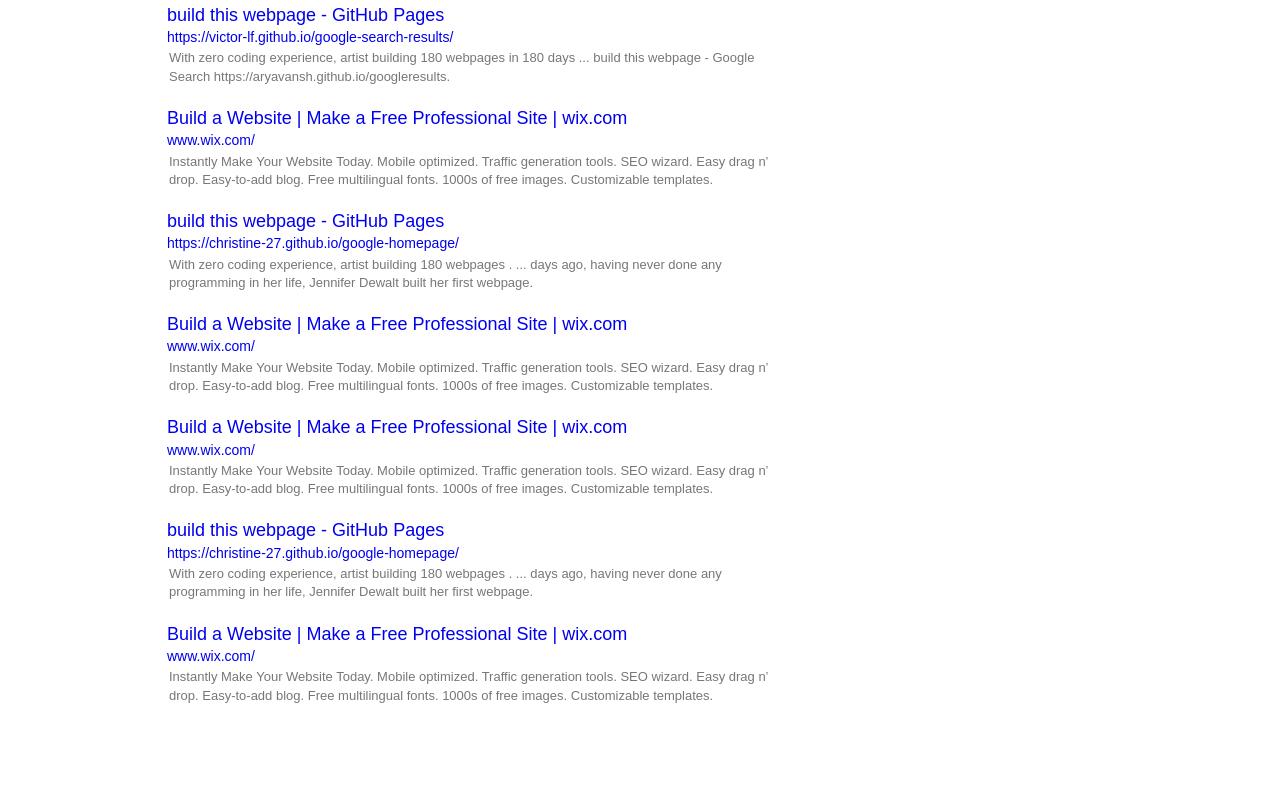
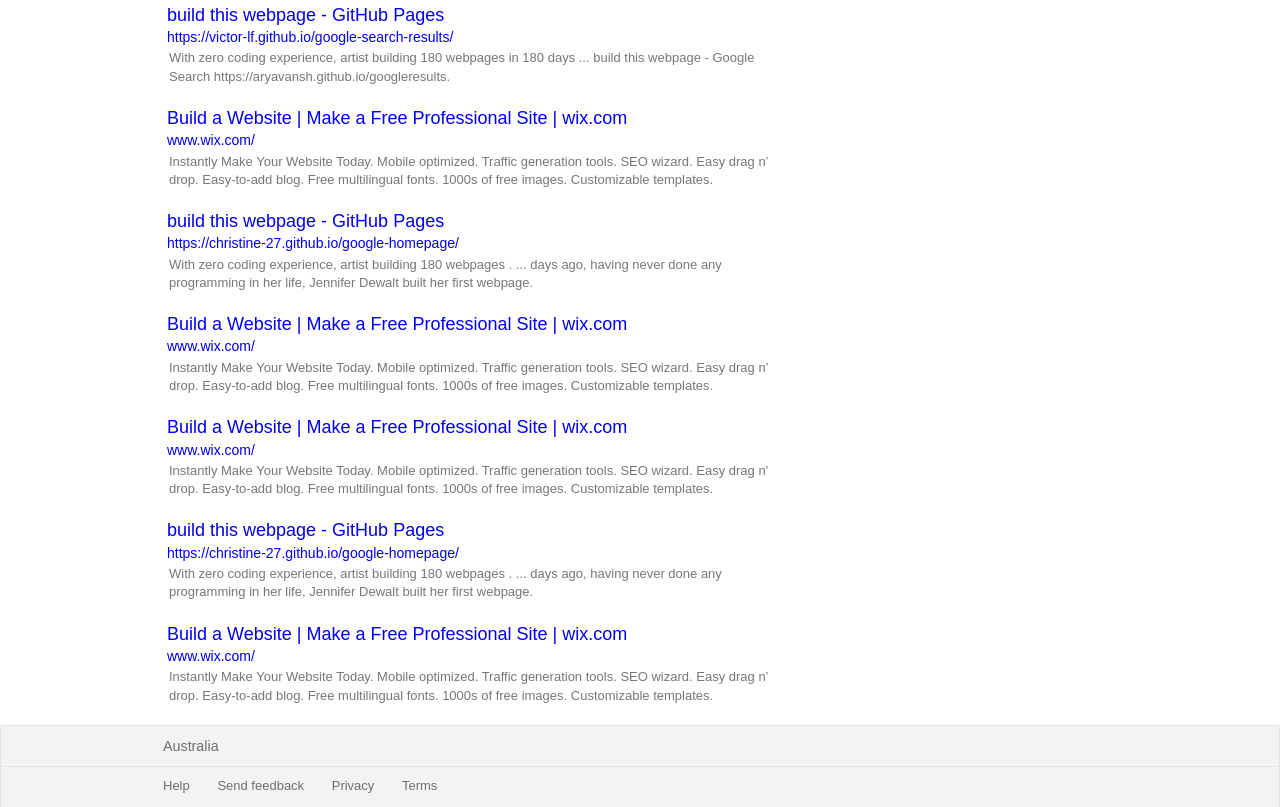
Before and after one commit to YukiYabai/search-results, a plain HTML site: page index.html in a window 1280 px wide. Shown: the part 486-1293 px from the top of the page. Before the commit the page ends 1211 px from the top, so only its background shows below. Drawn offline with Linux system fonts and the light colour scheme.

Commit message:
Added Bottom nav bars

```diff
--- a/index.html
+++ b/index.html
@@ -107,5 +107,23 @@
 
 <!-- MAIN -->
 
+<!-- FOOTER -->
+
+    <div class="footer">
+        <nav class="region">
+            <ul>
+                <li>Australia</li>
+            </ul>
+        </nav>
+        <nav class="terms">
+            <ul>
+                <li>Help</li>
+                <li>Send feedback</li>
+                <li>Privacy</li>
+                <li>Terms</li>
+            </ul>
+        </nav>
+    </div>
+
 </body>
 </html>
--- a/stylesheets/style.css
+++ b/stylesheets/style.css
@@ -158,7 +158,7 @@ nav a {
     border-top-left-radius: 0.5rem;
     border-top-right-radius: 0.5rem;
     font-size: 18px;
-    color: #e2e3e8;
+    color: #808080;
 }
 
 .alsoTable li:nth-last-of-type(1) {
@@ -182,6 +182,28 @@ nav a {
     color: #222322;
 }
 
+/* FOOTER */
+
+.footer nav {
+    background-color: #f2f3f2;
+    color: #6f6f6f;
+    border: solid 1px #e4e4e4;
+    border-bottom: none;
+    /* border: 1px solid purple; to see nav container */
+}
+
+.footer nav ul {
+    margin: 10px 0px 0px 150px;
+}
+
+.footer li {
+    display: inline;
+    padding: 12px;
+}
+
+.region li {
+    font-size: 1.1em;
+}
 /* ICONS */
 
 .logo {
```
